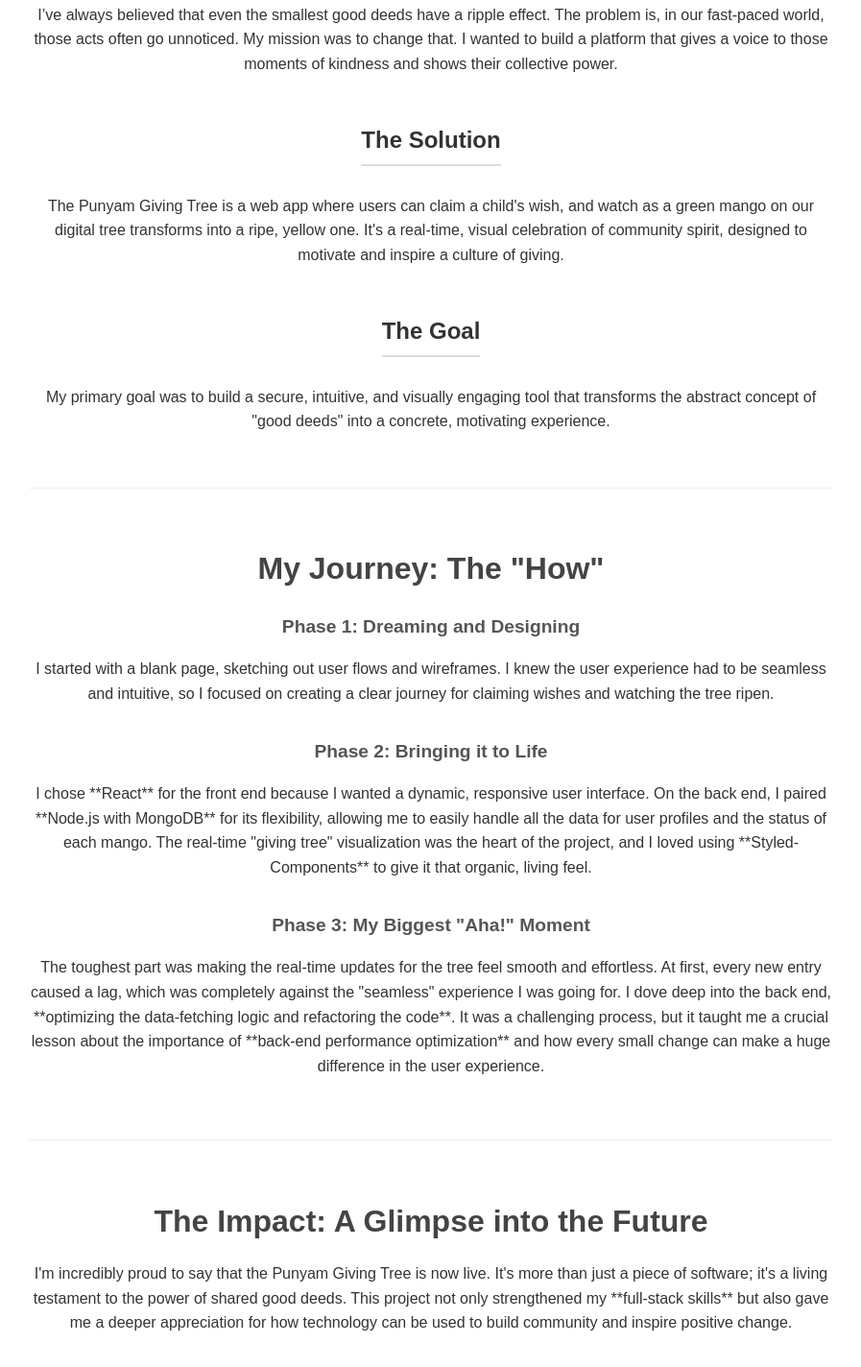
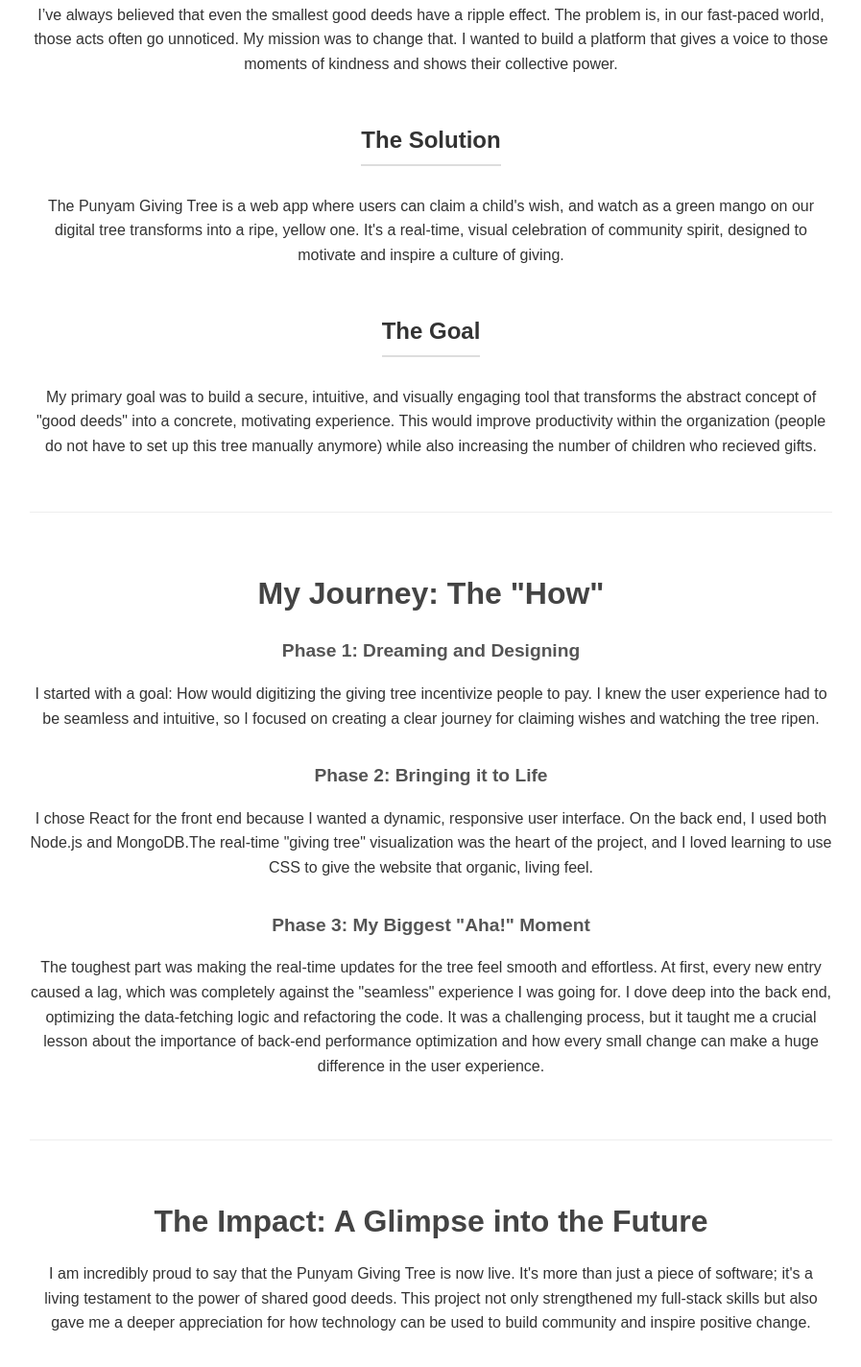
Before and after one commit to ducatiGirl/Anjali-personal-website, a React (Create React App) app: page /projects/punyam in a window 1280 px wide. Shown: the part 698-2122 px from the top of the page at 96% size, without its empty margins (191-1088 px from the left). Built offline with nearby package versions, Linux system fonts and the light colour scheme.

Commit message:
Update Punyam.js

```diff
--- a/src/projects/Punyam.js
+++ b/src/projects/Punyam.js
@@ -29,7 +29,7 @@
                 </div>
                 <div className="content-block">
                     <h3>The Goal</h3>
-                    <p>My primary goal was to build a secure, intuitive, and visually engaging tool that transforms the abstract concept of "good deeds" into a concrete, motivating experience.</p>
+                    <p>My primary goal was to build a secure, intuitive, and visually engaging tool that transforms the abstract concept of "good deeds" into a concrete, motivating experience. This would improve productivity within the organization (people do not have to set up this tree manually anymore) while also increasing the number of children who recieved gifts.</p>
                 </div>
             </section>
 
@@ -38,22 +38,22 @@
                 <h2>My Journey: The "How"</h2>
                 <div className="process-phase">
                     <h3>Phase 1: Dreaming and Designing</h3>
-                    <p>I started with a blank page, sketching out user flows and wireframes. I knew the user experience had to be seamless and intuitive, so I focused on creating a clear journey for claiming wishes and watching the tree ripen.</p>
+                    <p>I started with a goal: How would digitizing the giving tree incentivize people to pay. I knew the user experience had to be seamless and intuitive, so I focused on creating a clear journey for claiming wishes and watching the tree ripen.</p>
                 </div>
                 <div className="process-phase">
                     <h3>Phase 2: Bringing it to Life</h3>
-                    <p>I chose **React** for the front end because I wanted a dynamic, responsive user interface. On the back end, I paired **Node.js with MongoDB** for its flexibility, allowing me to easily handle all the data for user profiles and the status of each mango. The real-time "giving tree" visualization was the heart of the project, and I loved using **Styled-Components** to give it that organic, living feel.</p>
+                    <p>I chose React for the front end because I wanted a dynamic, responsive user interface. On the back end, I used both Node.js and MongoDB.The real-time "giving tree" visualization was the heart of the project, and I loved learning to use CSS to give the website that organic, living feel.</p>
                 </div>
                 <div className="process-phase">
                     <h3>Phase 3: My Biggest "Aha!" Moment</h3>
-                    <p>The toughest part was making the real-time updates for the tree feel smooth and effortless. At first, every new entry caused a lag, which was completely against the "seamless" experience I was going for. I dove deep into the back end, **optimizing the data-fetching logic and refactoring the code**. It was a challenging process, but it taught me a crucial lesson about the importance of **back-end performance optimization** and how every small change can make a huge difference in the user experience.</p>
+                    <p>The toughest part was making the real-time updates for the tree feel smooth and effortless. At first, every new entry caused a lag, which was completely against the "seamless" experience I was going for. I dove deep into the back end, optimizing the data-fetching logic and refactoring the code. It was a challenging process, but it taught me a crucial lesson about the importance of back-end performance optimization and how every small change can make a huge difference in the user experience.</p>
                 </div>
             </section>
 
             {/* The Impact: A Glimpse into the Future */}
             <section className="project-section">
                 <h2>The Impact: A Glimpse into the Future</h2>
-                <p>I'm incredibly proud to say that the Punyam Giving Tree is now live. It's more than just a piece of software; it's a living testament to the power of shared good deeds. This project not only strengthened my **full-stack skills** but also gave me a deeper appreciation for how technology can be used to build community and inspire positive change.</p>
+                <p>I am incredibly proud to say that the Punyam Giving Tree is now live. It's more than just a piece of software; it's a living testament to the power of shared good deeds. This project not only strengthened my full-stack skills but also gave me a deeper appreciation for how technology can be used to build community and inspire positive change.</p>
             </section>
         </div>
     );
```
